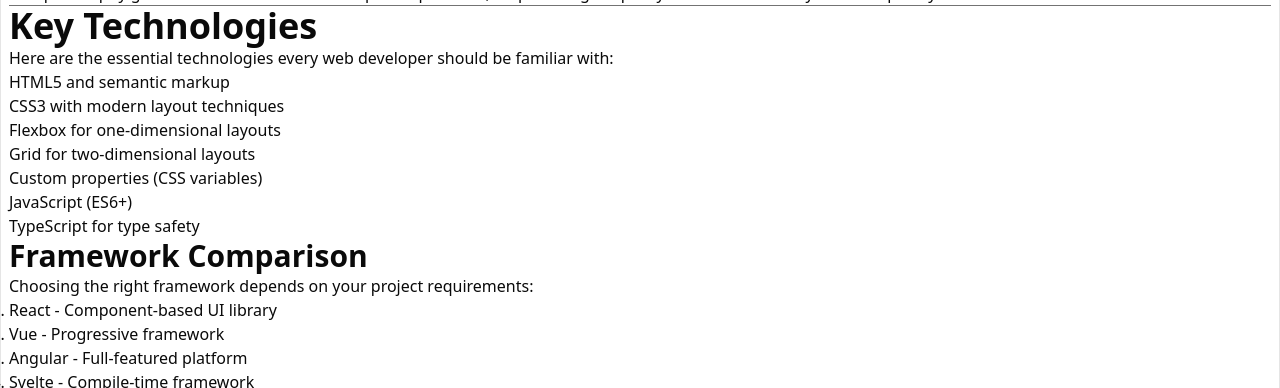
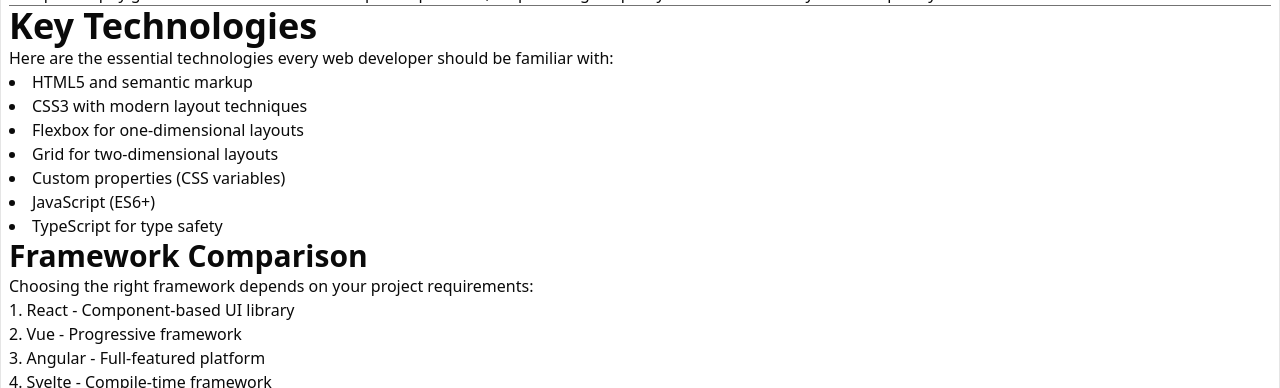
Before and after one commit to StepAsideLiL/next-exp-app, a Next.js app: page / in a window 1280 px wide. Shown: the part 412-800 px from the top of the page. Built offline with nearby package versions, Linux system fonts and the light colour scheme.

Commit message:
add style

```diff
--- a/src/components/editor/editor.tsx
+++ b/src/components/editor/editor.tsx
@@ -86,7 +86,7 @@
     variants: {
       variant: {
         default:
-          "[&_blockquote]:my-2.5 [&_blockquote]:border-muted-foreground [&_blockquote]:border-l-4 [&_blockquote]:px-5 [&_blockquote]:py-2.5 [&_code]:bg-muted [&_code]:px-1 [&_code]:font-mono [&_em]:italic [&_h1]:font-bold [&_h1]:text-6xl [&_h2]:font-semibold [&_h2]:text-4xl [&_h3]:font-semibold [&_h3]:text-3xl [&_h4]:font-semibold [&_h4]:text-2xl [&_h5]:font-semibold [&_h5]:text-xl [&_h6]:font-semibold [&_h6]:text-lg [&_hr]:border-muted-foreground [&_ol]:list-decimal [&_s]:line-through [&_strong]:font-bold [&_u]:underline [&_ul]:list-disc",
+          "[&_blockquote]:my-2.5 [&_blockquote]:border-muted-foreground [&_blockquote]:border-l-4 [&_blockquote]:px-5 [&_blockquote]:py-2.5 [&_code]:bg-muted [&_code]:px-1 [&_code]:font-mono [&_em]:italic [&_h1]:font-bold [&_h1]:text-6xl [&_h2]:font-semibold [&_h2]:text-4xl [&_h3]:font-semibold [&_h3]:text-3xl [&_h4]:font-semibold [&_h4]:text-2xl [&_h5]:font-semibold [&_h5]:text-xl [&_h6]:font-semibold [&_h6]:text-lg [&_hr]:border-muted-foreground [&_li>p]:inline [&_ol]:list-inside [&_ol]:list-decimal [&_s]:line-through [&_strong]:font-bold [&_u]:underline [&_ul]:list-inside [&_ul]:list-disc",
       },
     },
     defaultVariants: {
```
